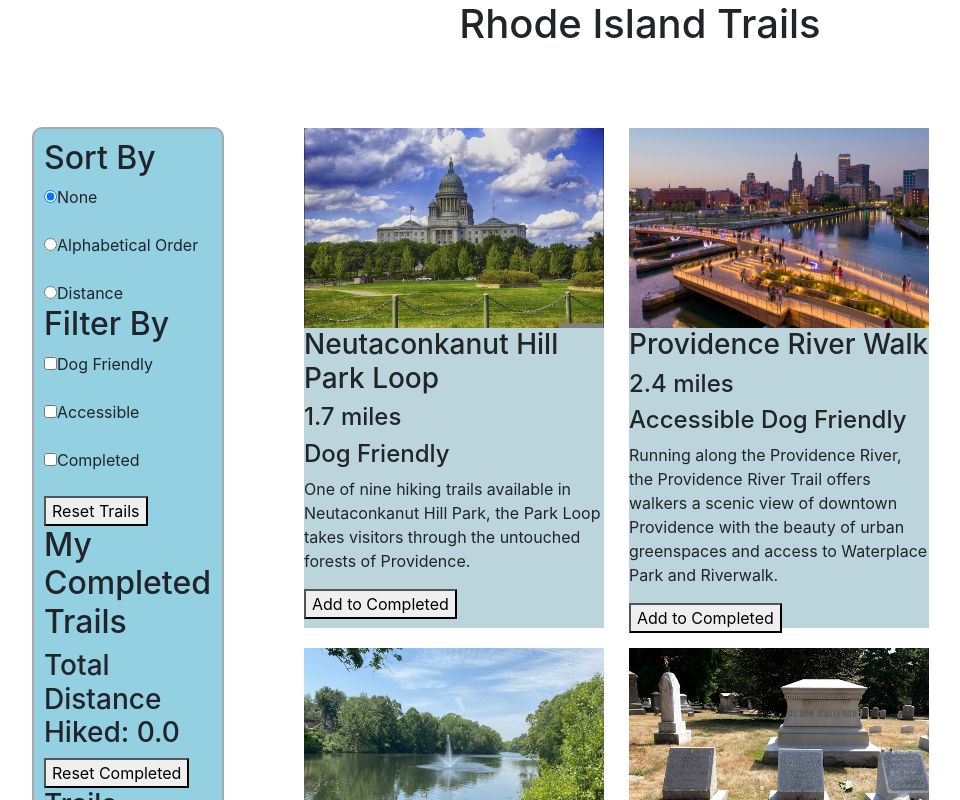
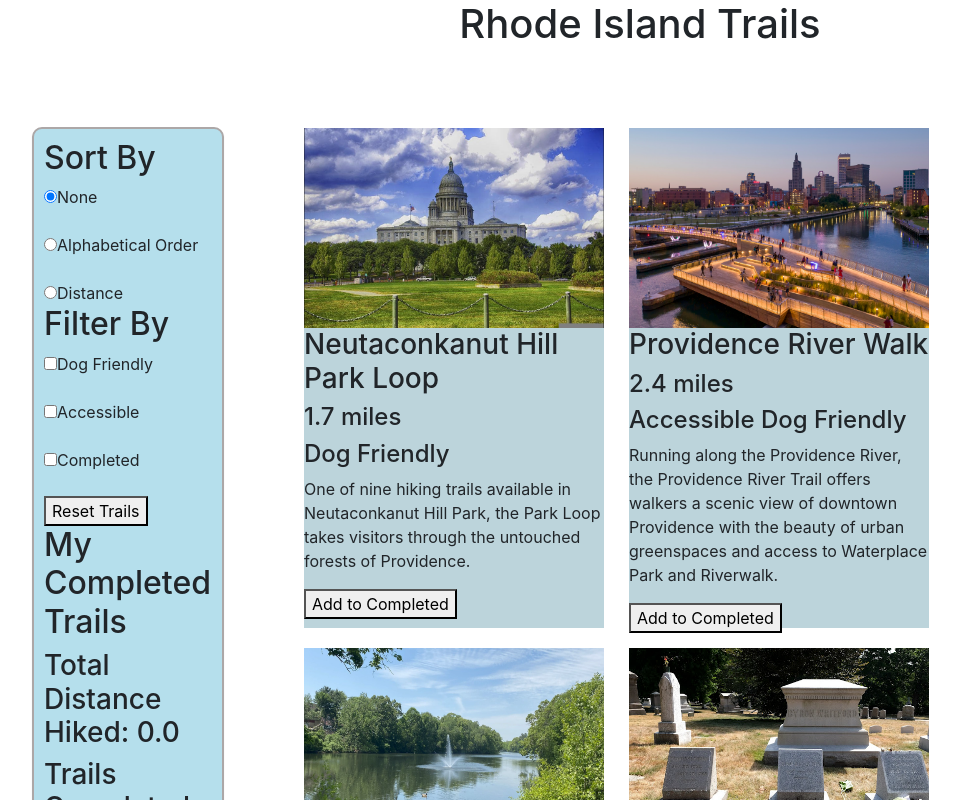
Before and after one commit to excitedpenguin777/Hiking-Trails-Development, a React (Create React App) app: page / in a window 1280 px wide. Shown: the top 800 px of the page, without its empty margins (0-960 px from the left). Built offline with nearby package versions, Linux system fonts and the light colour scheme; the HTML template or start-up script is replaced by a standard one.

Commit message:
Final touches

```diff
--- a/src/App.css
+++ b/src/App.css
@@ -38,7 +38,7 @@ h1 {
     margin: 15px 0px 0 0px;
     padding: 10px 10px 0;
     border: 2px solid #aca7a7;
-    background-color: #93d0e2;
+    background-color: #b5dfec;
     border-radius: 10px;
     box-shadow: 0 1px 1px #d2d2d2;
 }
--- a/src/components/CompletedTrails.js
+++ b/src/components/CompletedTrails.js
@@ -4,11 +4,11 @@ function CompletedTrails(props) {
   return (
     <div>
       <h3>Total Distance Hiked: {Math.abs(distance).toFixed(1)}</h3>
-      <button onClick={reset}> Reset Completed </button>
       <h3> Trails Completed: </h3>
       {Object.values(trails).map((trail) => (
         <h4> {trail} </h4>
       ))}
+      <button onClick={reset}> Reset Completed </button>
     </div>
   );
 }
```
